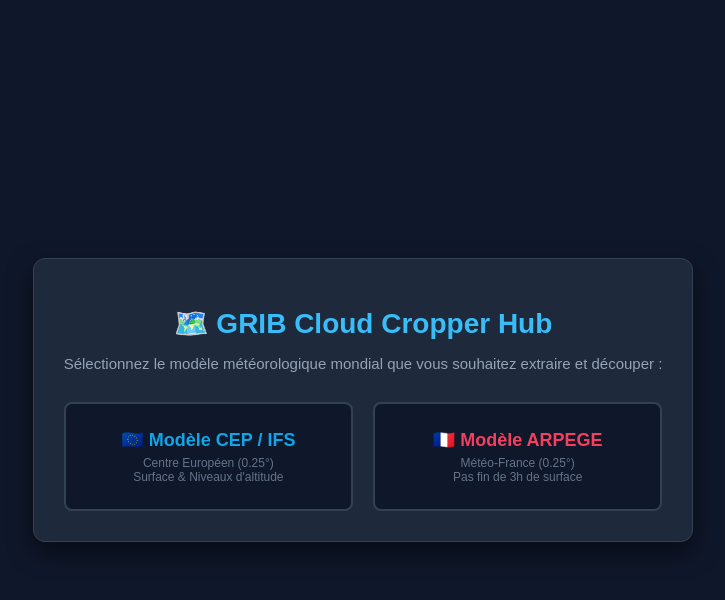
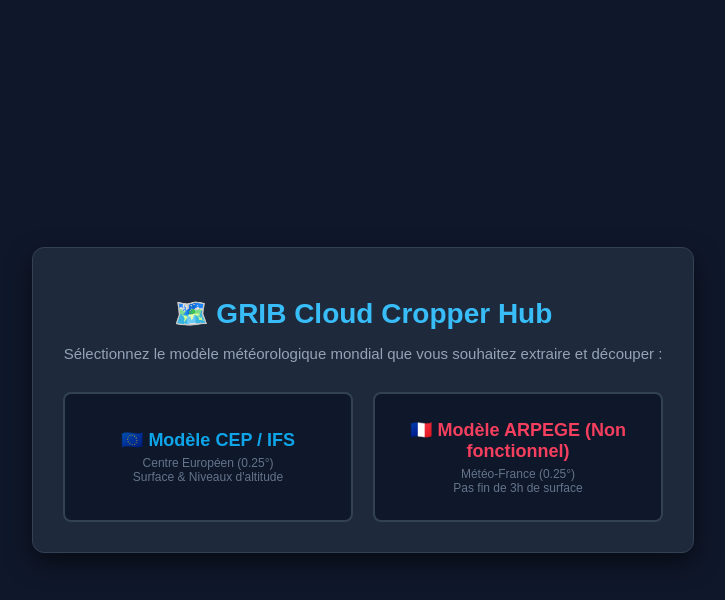
Before and after one commit to InWeatherWeTrust/grib-web-cropper, a Flask app: template templates/home.html in a window 1280 px wide. Shown: the top 600 px of the page, without its empty margins (277-1002 px from the left). Run offline with Flask 3, Linux system fonts and the light colour scheme; the template is opened without the code that fills it, so the values that code supplies are empty.

Commit message:
Update home.html

```diff
--- a/templates/home.html
+++ b/templates/home.html
@@ -29,7 +29,7 @@
             </a>
 
             <a href="/arpege" class="model-btn arp">
-                <span class="btn-title" style="color: #f43f5e;">🇫🇷 Modèle ARPEGE</span>
+                <span class="btn-title" style="color: #f43f5e;">🇫🇷 Modèle ARPEGE (Non fonctionnel)</span>
                 <span class="btn-desc">Météo-France (0.25°)<br>Pas fin de 3h de surface</span>
             </a>
         </div>
```
